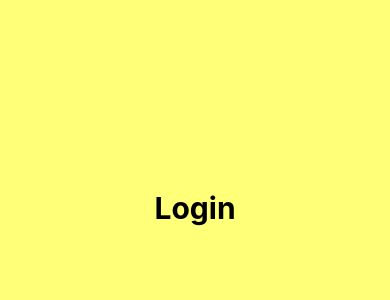
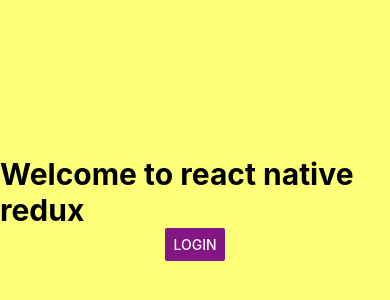
Before and after one commit to AyedNejmeddine/simple-redux, a React Native app: screen / in a window 390 px wide. Shown: the part 214-514 px from the top of the page. Built offline with nearby package versions, Linux system fonts and the light colour scheme.

Commit message:
update login page

```diff
--- a/src/App.js
+++ b/src/App.js
@@ -7,12 +7,14 @@
  */
 
 import React from 'react';
-import {StyleSheet, Text, useColorScheme, View} from 'react-native';
+import {StyleSheet, Text, View} from 'react-native';
+import Login from './Login';
 
 const App = () => {
   return (
     <View style={styles.body}>
-      <Text style={styles.text}>Login</Text>
+      <Text style={styles.text}>Welcome to react native redux</Text>
+      <Login />
     </View>
   );
 };
--- /dev/null
+++ b/src/Login.js
@@ -0,0 +1,29 @@
+import React from 'react';
+import {StyleSheet, Text, View, Button} from 'react-native';
+
+const Login = () => {
+  return (
+    <View>
+      <Button
+        onPress={() => console.warn('button')}
+        title="Login"
+        color="#841584"
+      />
+    </View>
+  );
+};
+
+const styles = StyleSheet.create({
+  body: {
+    flex: 1,
+    alignItems: 'center',
+    justifyContent: 'center',
+    backgroundColor: '#ffff0088',
+  },
+  text: {
+    fontSize: 30,
+    fontWeight: 'bold',
+  },
+});
+
+export default Login;
```
